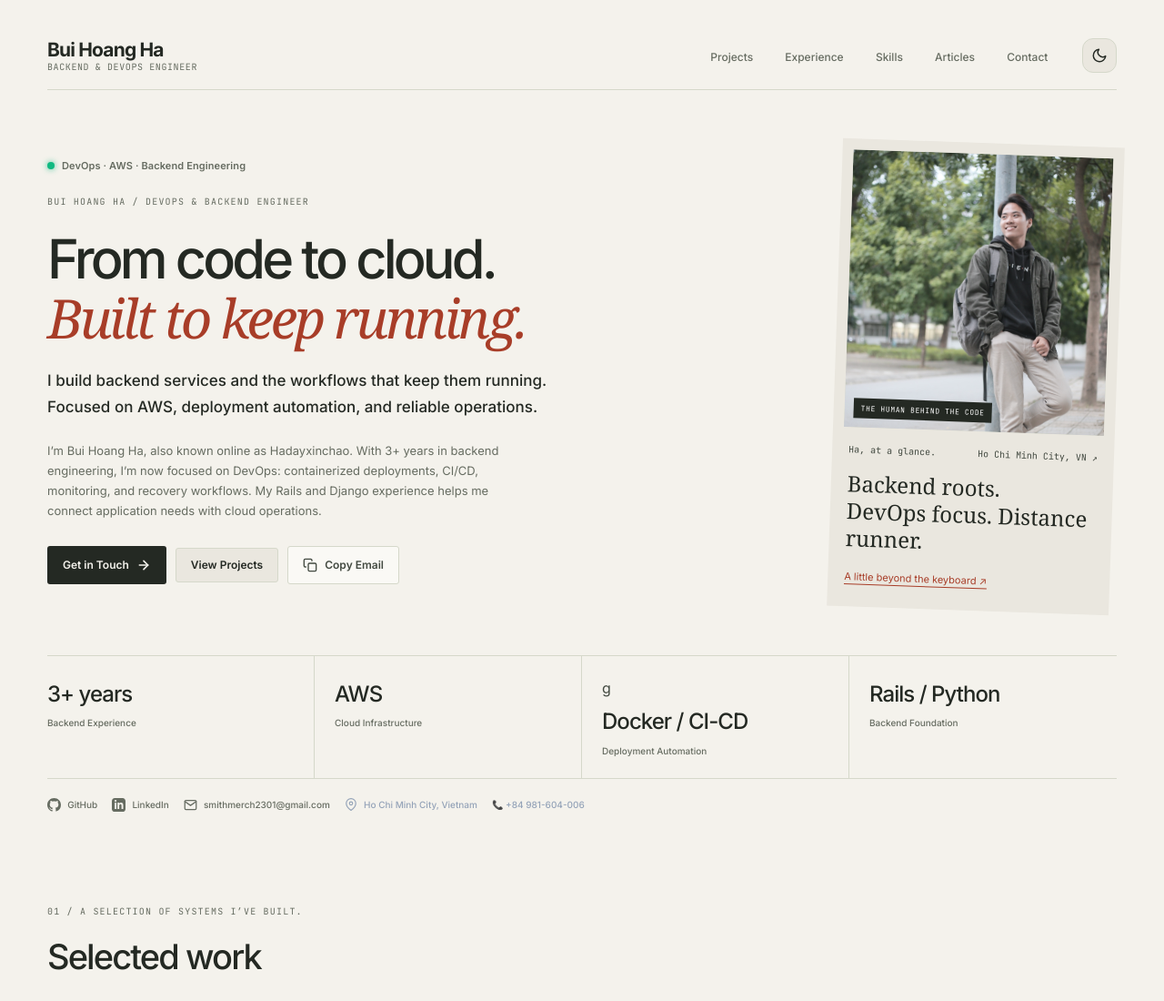
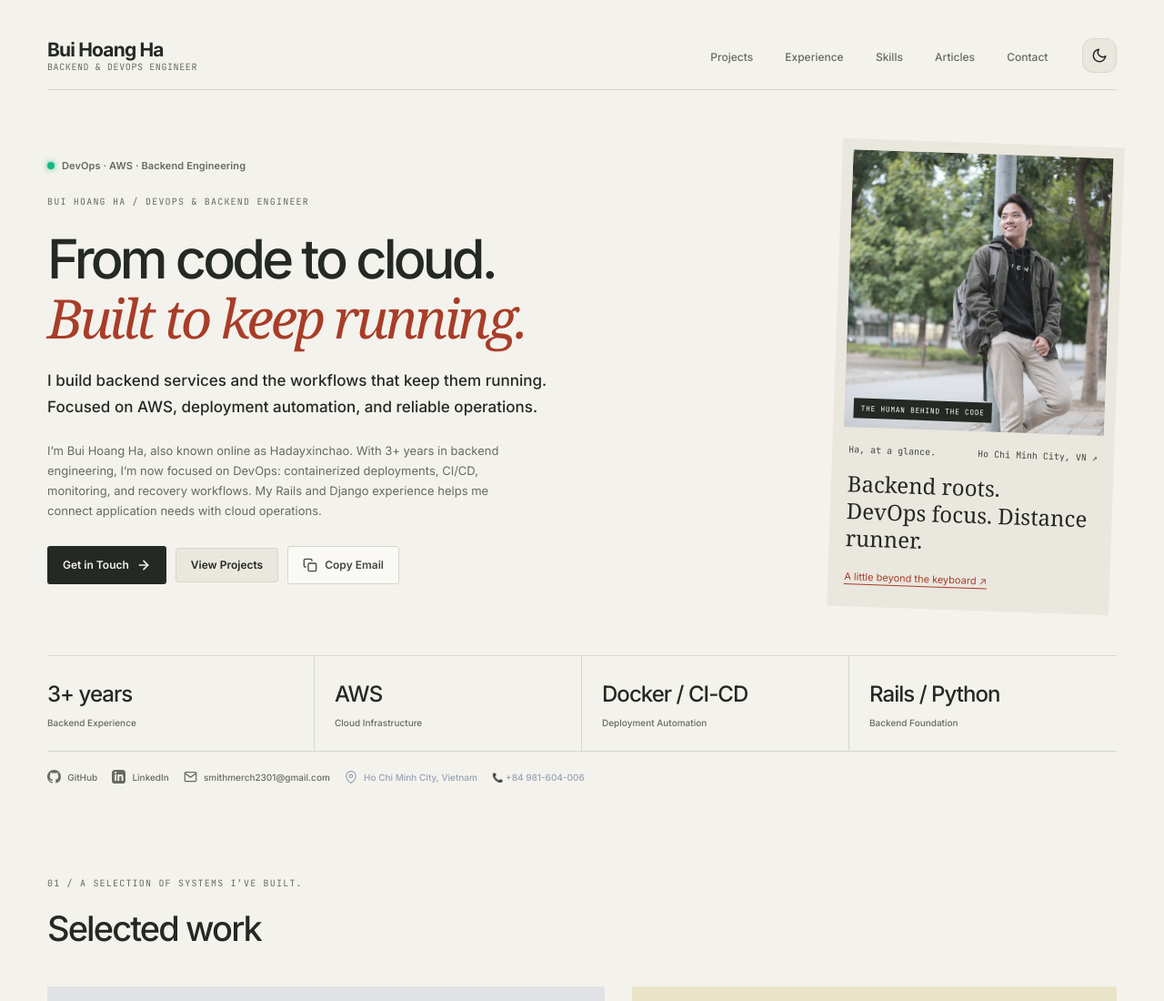
Before and after one commit to Hadayxinchao/personal-portfolio, a plain HTML site: page index.html in a window 1280 px wide. Shown: the top 1100 px of the page at 91% size. Drawn offline with Linux system fonts and the light colour scheme.

Commit message:
Remove stray character from deployment highlight

```diff
--- a/index.html
+++ b/index.html
@@ -142,7 +142,7 @@
                 <span class="hero-stat-value">AWS</span>
                 <span class="hero-stat-label">Cloud Infrastructure</span>
               </div>
-              <div class="hero-stat-card">g
+              <div class="hero-stat-card">
                 <span class="hero-stat-value">Docker / CI-CD</span>
                 <span class="hero-stat-label">Deployment Automation</span>
               </div>
```
